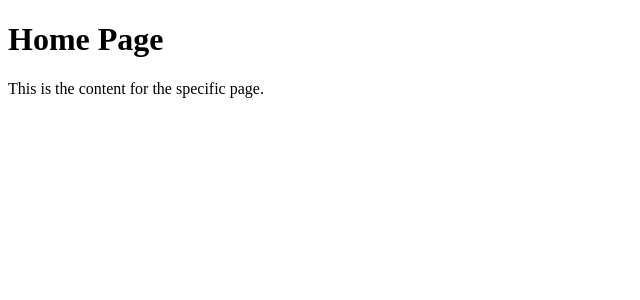
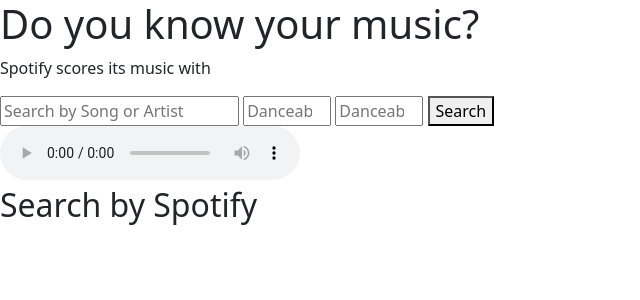
Before and after one commit to Momentum-Team-19/django-music-merrick-vogt, a Django app: template playlists/templates/search/index.html in a window 1280 px wide. Shown: the top 300 px of the page, without its empty margins (0-640 px from the left). Run offline with Django 4.2, Linux system fonts and the light colour scheme; the template is opened without the code that fills it, so the values that code supplies are empty.

Commit message:
setup urls, views, models, search by song or artist. DB saves search results. Next - save playlist and include filters

```diff
--- a/playlists/models.py
+++ b/playlists/models.py
@@ -6,9 +6,9 @@ class Song(models.Model):
     title = models.CharField(max_length=200)
     album = models.CharField(max_length=200)
     artist = models.CharField(max_length=100)
-    danceability_score = models.FloatField()
-    energy_score = models.FloatField()
-    valence_score = models.FloatField()
+    # danceability_score = models.FloatField()
+    # energy_score = models.FloatField()
+    # valence_score = models.FloatField()
 
     def __str__(self):
         return self.title
--- a/playlists/templates/search/base.html
+++ b/playlists/templates/search/base.html
@@ -3,7 +3,9 @@
 <head>
     <meta charset="UTF-8">
     <meta name="viewport" content="width=device-width, initial-scale=1.0">
-    <title>Base HTML</title>
+    <link href="https://cdn.jsdelivr.net/npm/bootstrap@5.2.3/dist/css/bootstrap.min.css" rel="stylesheet" integrity="sha384-rbsA2VBKQhggwzxH7pPCaAqO46MgnOM80zW1RWuH61DGLwZJEdK2Kadq2F9CUG65" crossorigin="anonymous">
+    <script src="https://cdn.jsdelivr.net/npm/bootstrap@5.2.3/dist/js/bootstrap.bundle.min.js" integrity="sha384-kenU1KFdBIe4zVF0s0G1M5b4hcpxyD9F7jL+jjXkk+Q2h455rYXK/7HAuoJl+0I4" crossorigin="anonymous" defer></script>
+    <title>{% block title %}{% endblock %}</title>
 </head>
 <body>
     <header>
@@ -14,6 +16,7 @@
     </nav>
 
     <main>
+
         {% block content %}{% endblock %}
     </main>
 
--- a/playlists/templates/search/index.html
+++ b/playlists/templates/search/index.html
@@ -1,9 +1,36 @@
 <!-- index.html -->
-{% extends 'base.html' %}
+{% extends 'search/base.html' %}
 
 {% block title %}Home Page{% endblock %}
 
 {% block content %}
-    <h1>Home Page</h1>
-    <p>This is the content for the specific page.</p>
+
+<div class="center-wrapper">
+
+    <h1>Do you know your music?</h1>
+    <p id="subtitle">Spotify scores its music with</p>
+
+    <form action="{% url 'playlists:search_results' %}" method="get">
+        <input type="text" name="query" placeholder="Search by Song or Artist">
+        <input type="number" step="1" name="danceability_min" min="0" max="10" placeholder="Danceability Min">
+        <input type="number" step="1" name="danceability_max" min="0" max="10" placeholder="Danceability Max">
+        <button type="submit">Search</button>
+    </form>
+
+
+    <div id="selectedSongBox"></div>
+    <audio id="audio" controls volume=".3">
+        <source src="">
+        Your browser does not support the audio element.
+    </audio>
+</div>
+
+<div id="resultsBox">
+
+    <h2>Search by Spotify</h2>
+    <div id="tracksContainer" class="results-container"></div>
+</div>
+
+<!-- Other scripts and logic you had can be added here -->
+
 {% endblock %}
```
Also changed, not shown: playlists/templates/playlists/playlist_list.html (+8 -0 lines), playlists/templates/search/search_results.html (+17 -0 lines), playlists/views.py (+21 -3 lines), playlists/migrations/0001_initial.py.
